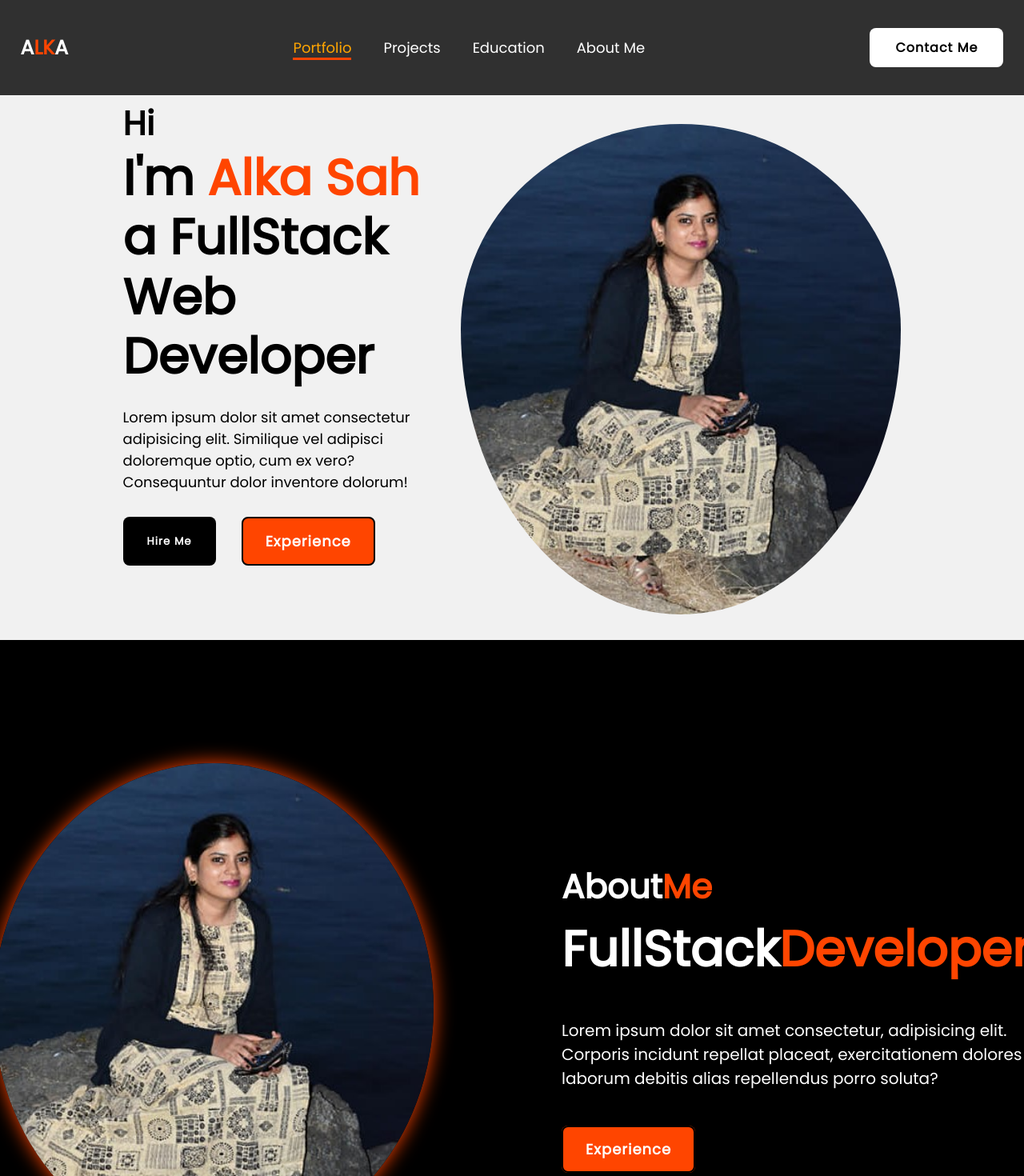
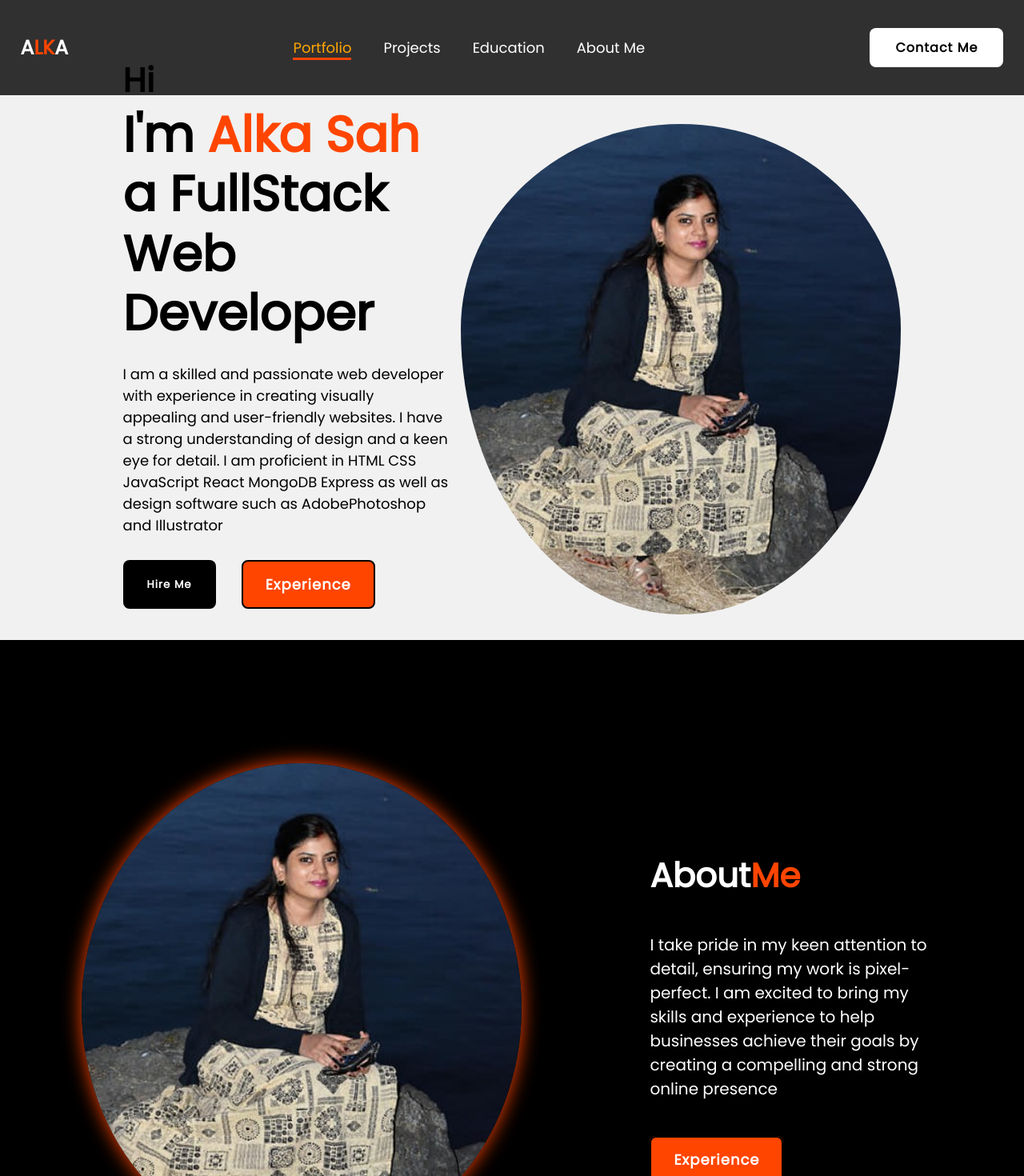
Before and after one commit to alka485/Portfolio_Site, a React (Vite) app: page / in a window 1280 px wide. Shown: the top 1470 px of the page at 80% size. Built offline with nearby package versions, Linux system fonts and the light colour scheme.

Commit message:
modifications saved

```diff
--- a/src/component/About.jsx
+++ b/src/component/About.jsx
@@ -9,8 +9,8 @@ const About = () => {
       </div>
       <div className="about-content">
         <h2 className="heading">About<span>Me</span></h2>
-        <h3>FullStack<span>Developer</span></h3>
-        <p>Lorem ipsum dolor sit amet consectetur, adipisicing elit. Corporis incidunt repellat placeat, exercitationem dolores laborum debitis alias repellendus porro soluta?</p>
+        {/* <h3>FullStack<span>Developer</span></h3> */}
+        <p> I take pride in my keen attention to detail, ensuring my work is pixel-perfect. I am excited to bring my skills and experience to help businesses achieve their goals by creating a compelling and strong online presence</p>
         <a href="#" className='btn-2'>Experience</a>
       </div>
     </div>
--- a/src/component/Home.jsx
+++ b/src/component/Home.jsx
@@ -9,7 +9,7 @@ const Home = () => {
         <div className="home-content">
             <h3>Hi</h3>
             <h1>I'm<span> Alka Sah</span> a FullStack Web Developer</h1>
-            <p>Lorem ipsum dolor sit amet consectetur adipisicing elit. Similique vel adipisci doloremque optio, cum ex vero? Consequuntur dolor inventore dolorum!</p>
+            <p>I am a skilled and passionate web developer with experience in creating visually appealing and user-friendly websites. I have a strong understanding of design and a keen eye for detail. I am proficient in HTML CSS JavaScript React MongoDB Express as well as design software such as AdobePhotoshop and Illustrator</p>
             <div className="btn-box">
                 <button className="btn-1">Hire Me</button>
                 <button className='btn-2'>Experience</button>
```
